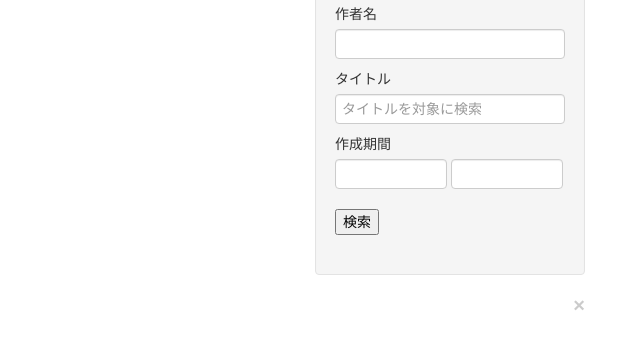
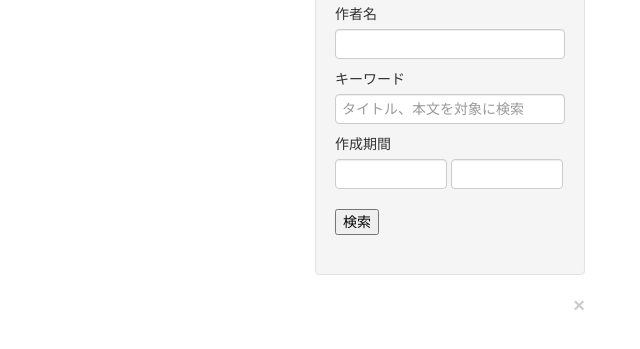
Before and after one commit to mawatari/cake-blog, a CakePHP app: the page made by app/View/Posts/index.ctp in a window 1280 px wide. Shown: the part 97-446 px from the top of the page, without its empty margins (640-1280 px from the left). Run offline with PHP 8.4 and a stand-in for CakePHP, Linux system fonts and the light colour scheme; the template is opened without the code that fills it, so the values that code supplies are empty; form fields are guessed from the names that the template uses; some libraries are stand-ins or nearby versions.

Commit message:
2-2-5. キーワード検索を部分一致に戻し、対象をタイトルと本文に変更

```diff
--- a/app/Model/Post.php
+++ b/app/Model/Post.php
@@ -13,7 +13,7 @@ class Post extends AppModel {
 
 	public $filterArgs = array(
 		'author_id' => array('type' => 'value'),
-		'title' => array('type' => 'like', 'before' => false, 'after' => true),
+		'keyword' => array('type' => 'like', 'field' => array('Post.title', 'Post.body')),
 		'from' => array('type' => 'value', 'field' => 'Post.created >='),
 		'to' => array('type' => 'value', 'field' => 'Post.created <='),
 	);
--- a/app/View/Posts/index.ctp
+++ b/app/View/Posts/index.ctp
@@ -27,7 +27,7 @@
 			<fieldset>
 				<legend>検索</legend>
 				<?php echo $this->Form->input('author_id', array('label' => '作者名', 'class' => 'span12', 'empty' => true)); ?>
-				<?php echo $this->Form->input('title', array('label' => 'タイトル', 'class' => 'span12', 'placeholder' => 'タイトルを対象に検索')); ?>
+				<?php echo $this->Form->input('keyword', array('label' => 'キーワード', 'class' => 'span12', 'placeholder' => 'タイトル、本文を対象に検索')); ?>
 				<div class="control-group">
 					<?php echo $this->Form->label('from', '作成期間', array('class' => 'control-label')); ?>
 					<div class="controls">
```
